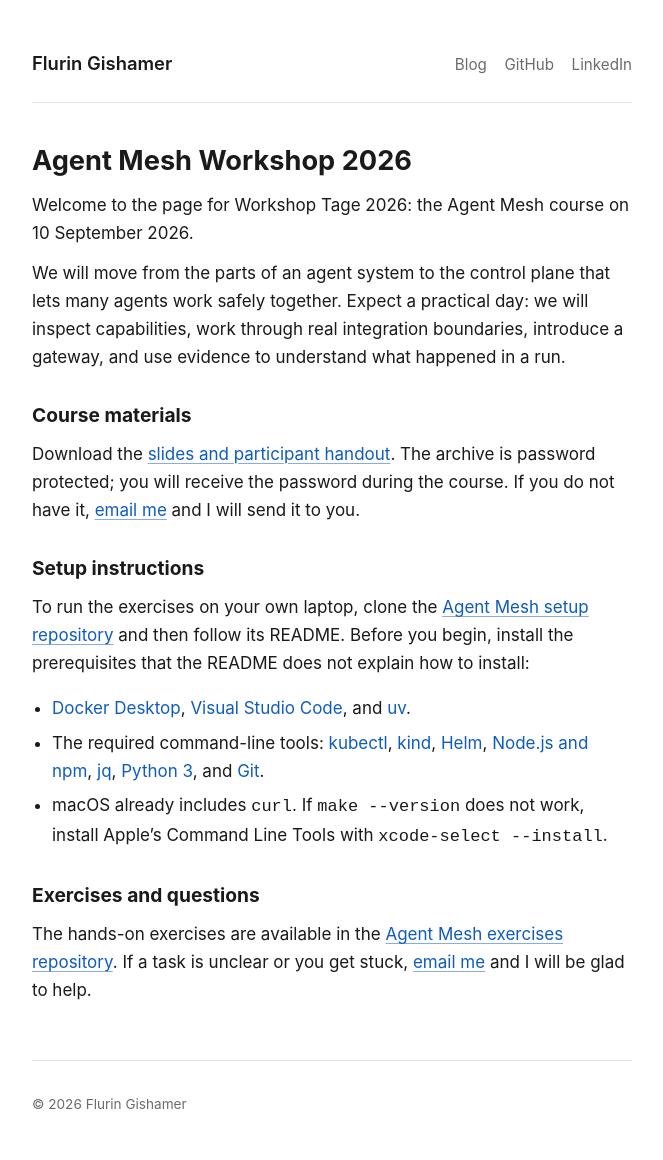
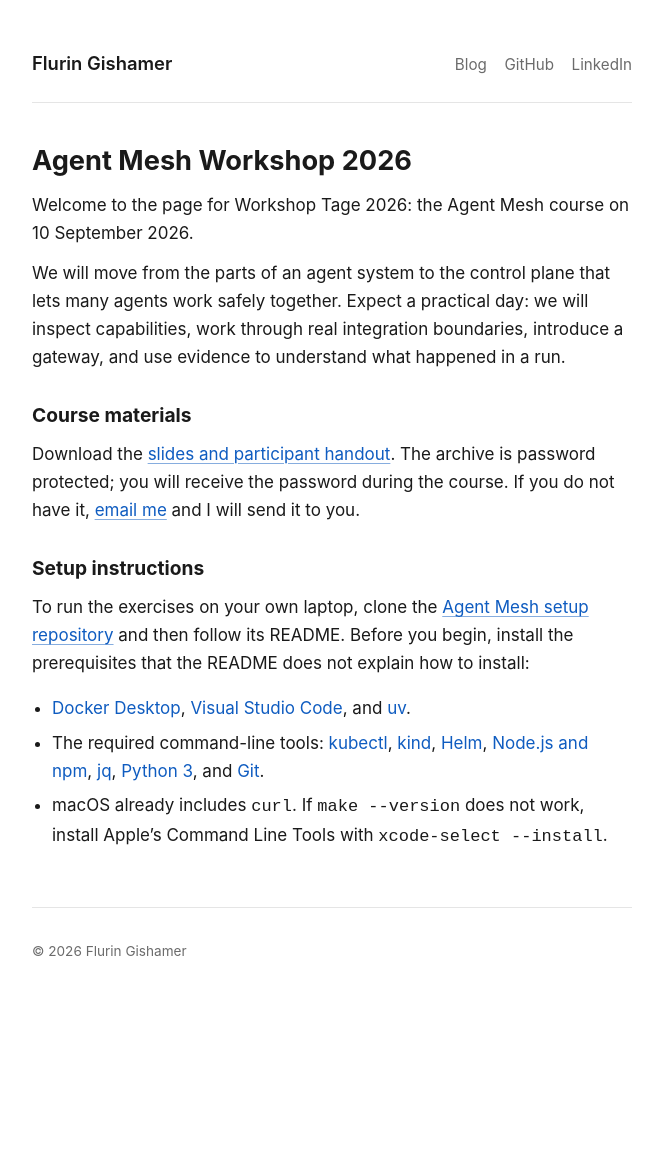
Before and after one commit to gishamer/gishamer.github.io, a Jekyll site: the page built from agent-mesh-workshop-2026.md, in a window 1280 px wide. Shown: the whole page, without its empty margins (308-971 px from the left). Built offline with Jekyll 4.4.1, drawn with Linux system fonts in a browser that asks for light colours; after the commit the page ends 1007 px from its top, so only the background shows below that.

Commit message:
Update workshop links and remove obsolete exercises section

```diff
--- a/agent-mesh-workshop-2026.md
+++ b/agent-mesh-workshop-2026.md
@@ -22,7 +22,3 @@ To run the exercises on your own laptop, clone the [Agent Mesh setup repository]
 - [Docker Desktop](https://docs.docker.com/desktop/setup/install/mac-install/), [Visual Studio Code](https://code.visualstudio.com/docs/setup/mac), and [uv](https://docs.astral.sh/uv/getting-started/installation/).
 - The required command-line tools: [kubectl](https://kubernetes.io/docs/tasks/tools/install-kubectl-macos/), [kind](https://kind.sigs.k8s.io/docs/user/quick-start/), [Helm](https://helm.sh/docs/intro/install/), [Node.js and npm](https://nodejs.org/en/download), [jq](https://jqlang.org/download/), [Python 3](https://www.python.org/downloads/macos/), and [Git](https://git-scm.com/downloads/mac).
 - macOS already includes `curl`. If `make --version` does not work, install Apple's Command Line Tools with `xcode-select --install`.
-
-## Exercises and questions
-
-The hands-on exercises are available in the [Agent Mesh exercises repository](https://github.com/gishamer/agent-mesh-exercises). If a task is unclear or you get stuck, [email me](mailto:flurin@gishamer.io?subject=Agent%20Mesh%20Workshop%202026%20exercise%20question) and I will be glad to help.
```
Also changed, not shown: index.md (+1 -1 lines).
